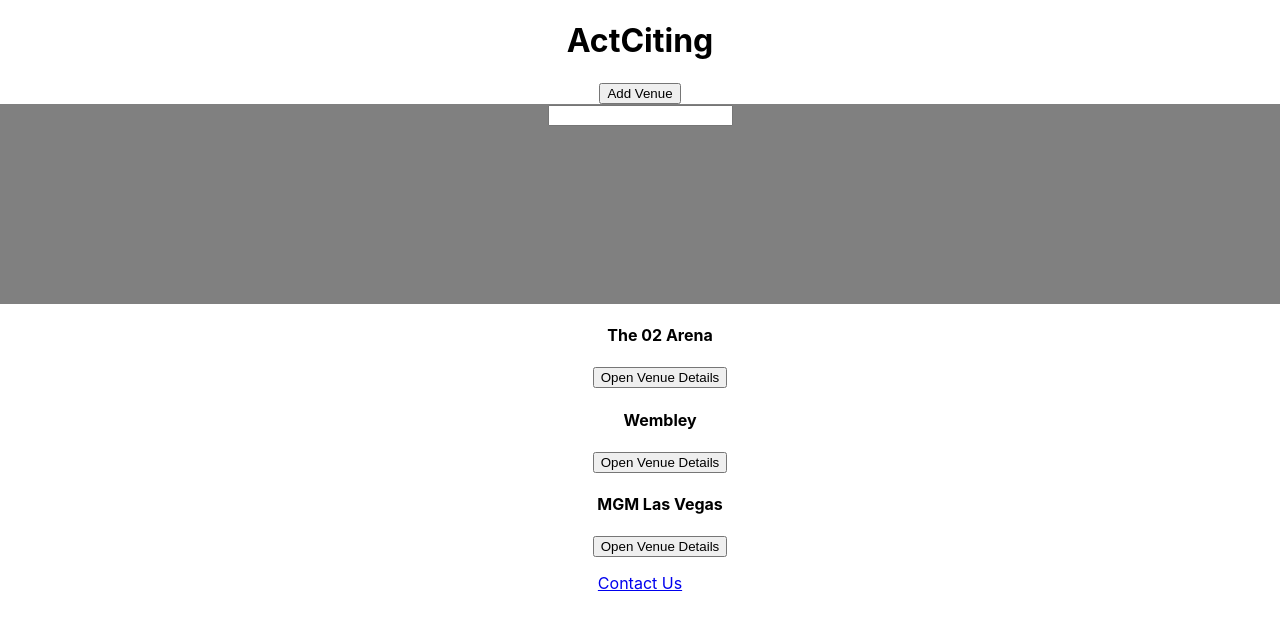
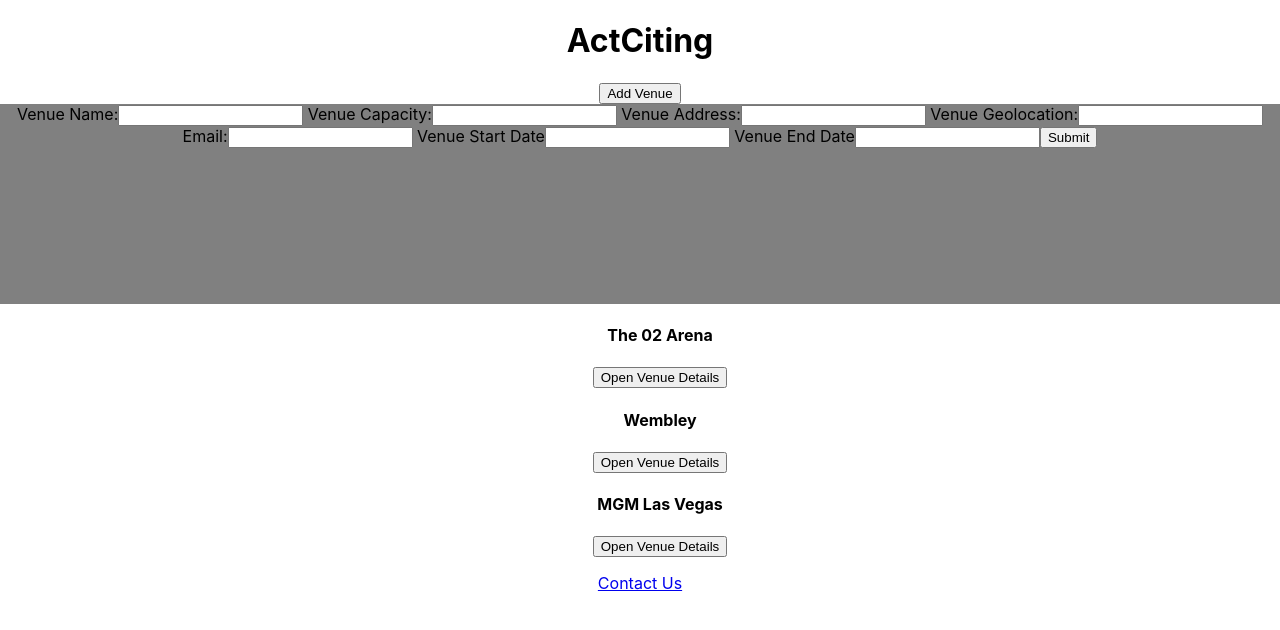
Before and after one commit to School-Of-Tech-Futures-UK/actciting-april-2023, a React (Create React App) app in the folder Frontend/: page / in a window 1280 px wide. Both pictures are taken after a click on the button "Add Venue". Shown: the top 630 px of the page. Built offline with nearby package versions, Linux system fonts and the light colour scheme.

Commit message:
Added labels to AddVenue input fields

```diff
--- a/Frontend/src/components/AddVenue.tsx
+++ b/Frontend/src/components/AddVenue.tsx
@@ -9,7 +9,28 @@ const AddVenue = (props: AddVenueProps) => {
             <button onClick={props.handleAddVenueClick}>Add Venue</button>
 
             <div className={`addVenueForm ${props.newVenueDivState}`}>
+                <label htmlFor="venueName">Venue Name:</label>
+                <input type="text" id="venueName"></input>
+
+                <label htmlFor="venueCapacity"> Venue Capacity:</label>
                 <input type="text"></input>
+
+                <label htmlFor="venueAddress"> Venue Address:</label>
+                <input type="text" id ="venueAddress"></input>
+
+                <label htmlFor="venueGeolocation"> Venue Geolocation:</label>
+                <input type="text" id = "venueGeolocation"></input>
+
+                <label htmlFor="Email"> Email:</label>
+                <input type="text" id="Email"></input>
+
+                <label htmlFor="venueStartDAte"> Venue Start Date</label>
+                <input type="text" id = "venueStartDate"></input>
+
+                <label htmlFor="venueEndDAte"> Venue End Date</label>
+                <input type="text" id = "venueEndDate"></input>
+
+                <button /*onClick={function to submit data to database }*/>Submit</button>
             </div>
         </div>
     )
```
